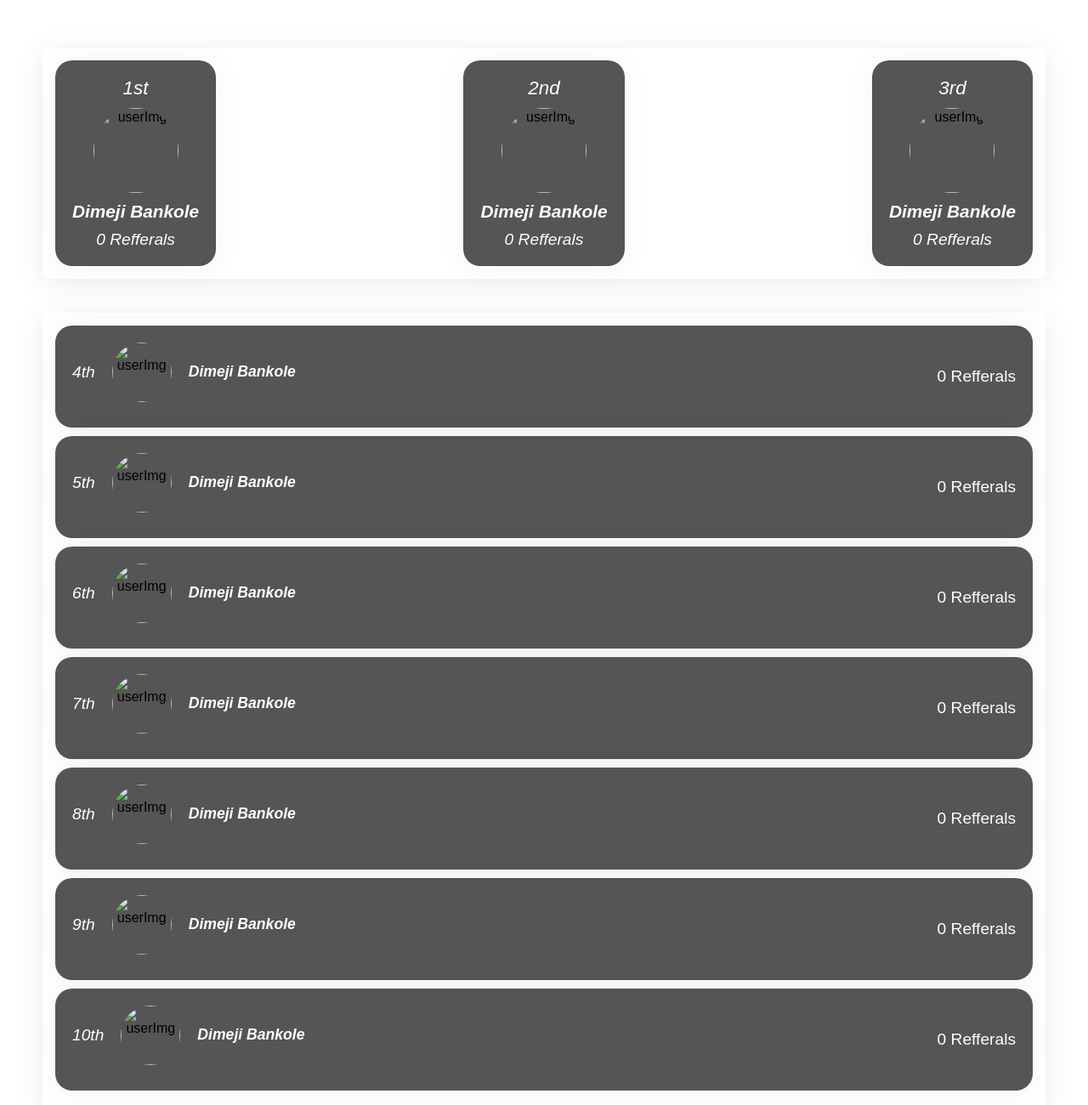
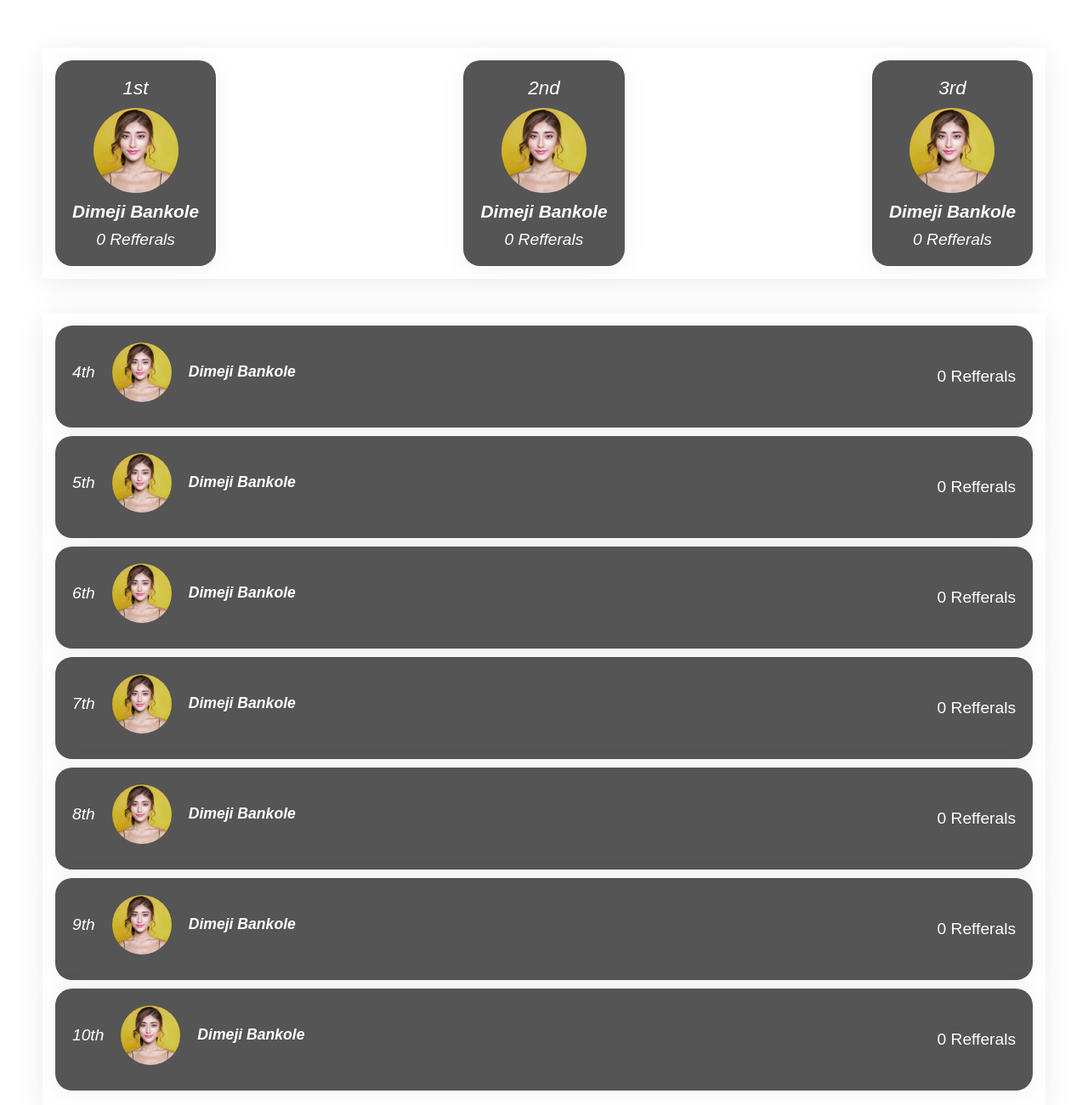
Before and after one commit to Adekomi-Abdulhaleem/Eczite, a plain HTML site: page leaderboard.html in a window 1280 px wide. Shown: the part 240-1540 px from the top of the page at 85% size. Drawn offline with Linux system fonts and the light colour scheme.

Commit message:
Update leaderboard.html
removal of images path

```diff
--- a/leaderboard.html
+++ b/leaderboard.html
@@ -22,7 +22,7 @@
 					<div class="board">
 						<div class="position" id="userRank">1st</div>
 						<div class="imgBx">
-							<img src="images/testi1.jpg" alt="userImg" id="userImg"/>
+							<img src="testi1.jpg" alt="userImg" id="userImg"/>
 						</div>
 						<div class="personDetails">
 							<div class="name" id="userName">Dimeji Bankole</div>
@@ -32,7 +32,7 @@
 					<div class="board">
 						<div class="position" id="userRank">2nd</div>
 						<div class="imgBx">
-							<img src="images/testi1.jpg" alt="userImg" id="userImg"/>
+							<img src="testi1.jpg" alt="userImg" id="userImg"/>
 						</div>
 						<div class="personDetails">
 							<div class="name" id="userName">Dimeji Bankole</div>
@@ -42,7 +42,7 @@
 					<div class="board">
 						<div class="position" id="userRank">3rd</div>
 						<div class="imgBx">
-							<img src="images/testi1.jpg" alt="userImg" id="userImg"/>
+							<img src="testi1.jpg" alt="userImg" id="userImg"/>
 						</div>
 						<div class="personDetails">
 							<div class="name" id="userName">Dimeji Bankole</div>
@@ -55,7 +55,7 @@
 						<div class="personDetails">
 							<div class="position" id="userRank">4th</div>
 							<div class="imgBx">
-								<img src="images/testi1.jpg" alt="userImg" id="userImg"/>
+								<img src="testi1.jpg" alt="userImg" id="userImg"/>
 							</div>
 							<div class="name" id="userName">Dimeji Bankole</div>
 						</div>
@@ -65,7 +65,7 @@
 						<div class="personDetails">
 							<div class="position" id="userRank">5th</div>
 							<div class="imgBx">
-								<img src="images/testi1.jpg" alt="userImg" id="userImg"/>
+								<img src="testi1.jpg" alt="userImg" id="userImg"/>
 							</div>
 							<div class="name" id="userName">Dimeji Bankole</div>
 						</div>
@@ -75,7 +75,7 @@
 						<div class="personDetails">
 							<div class="position" id="userRank">6th</div>
 							<div class="imgBx">
-								<img src="images/testi1.jpg" alt="userImg" id="userImg"/>
+								<img src="testi1.jpg" alt="userImg" id="userImg"/>
 							</div>
 							<div class="name" id="userName">Dimeji Bankole</div>
 						</div>
@@ -85,7 +85,7 @@
 						<div class="personDetails">
 							<div class="position" id="userRank">7th</div>
 							<div class="imgBx">
-								<img src="images/testi1.jpg" alt="userImg" id="userImg"/>
+								<img src="testi1.jpg" alt="userImg" id="userImg"/>
 							</div>
 							<div class="name" id="userName">Dimeji Bankole</div>
 						</div>
@@ -95,7 +95,7 @@
 						<div class="personDetails">
 							<div class="position" id="userRank">8th</div>
 							<div class="imgBx">
-								<img src="images/testi1.jpg" alt="userImg" id="userImg"/>
+								<img src="testi1.jpg" alt="userImg" id="userImg"/>
 							</div>
 							<div class="name" id="userName">Dimeji Bankole</div>
 						</div>
@@ -105,7 +105,7 @@
 						<div class="personDetails">
 							<div class="position" id="userRank">9th</div>
 							<div class="imgBx">
-								<img src="images/testi1.jpg" alt="userImg" id="userImg"/>
+								<img src="testi1.jpg" alt="userImg" id="userImg"/>
 							</div>
 							<div class="name" id="userName">Dimeji Bankole</div>
 						</div>
@@ -115,7 +115,7 @@
 						<div class="personDetails">
 							<div class="position" id="userRank">10th</div>
 							<div class="imgBx">
-								<img src="images/testi1.jpg" alt="userImg" id="userImg"/>
+								<img src="testi1.jpg" alt="userImg" id="userImg"/>
 							</div>
 							<div class="name" id="userName">Dimeji Bankole</div>
 						</div>
```
